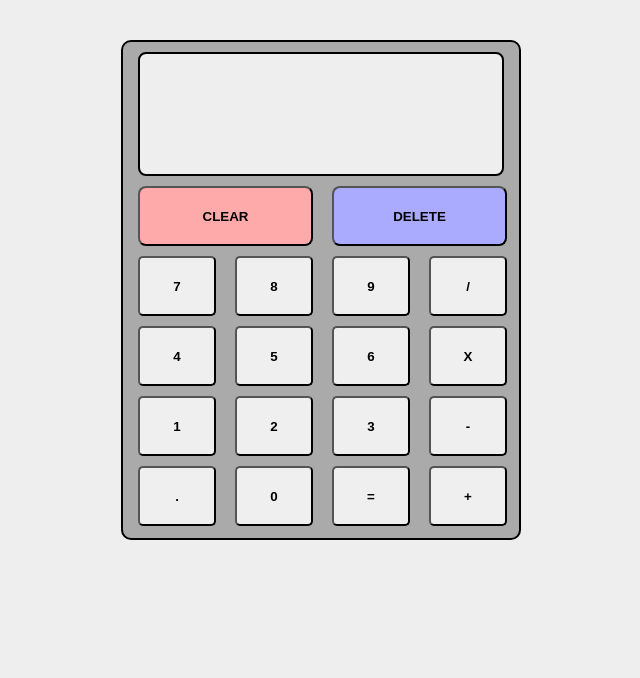
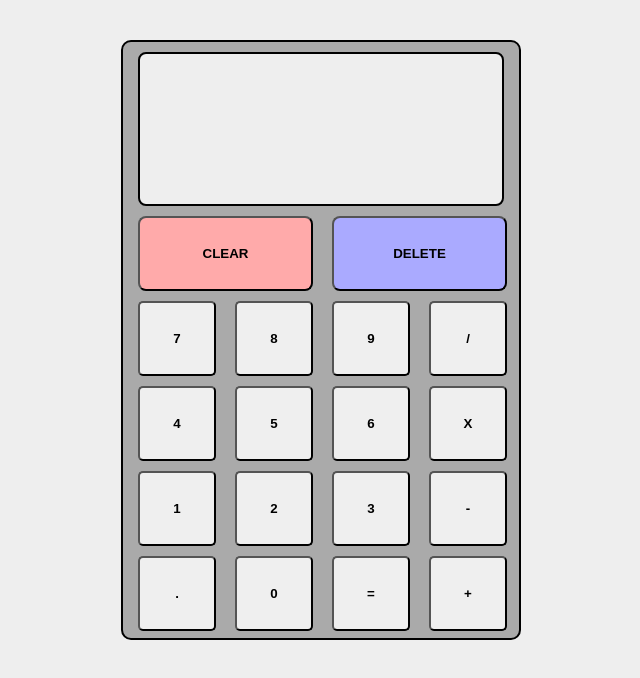
Before and after one commit to Markturt/Calculator, a plain HTML site: page index.html in a window 1280 px wide. Shown: the whole page, without its empty margins (319-959 px from the left). Drawn offline with Linux system fonts and the light colour scheme.

Commit message:
Update stylesheets
made the view of the page larger

```diff
--- a/style.css
+++ b/style.css
@@ -5,7 +5,7 @@ body{
     border: 2px solid black;
     background-color: #aaa;
     box-sizing: border-box;
-    height: 500px;
+    height: 600px;
     margin: 40px auto;
     width:400px;
     border-radius: 10px;
@@ -13,12 +13,12 @@ body{
 .display{
     margin: 10px 15px;
     border: 2px solid black;
-    height: 120px;
+    height: 150px;
     background-color: #eee;
     border-radius: 8px;
 }
 .clearDelete button{
-    height: 60px;
+    height: 75px;
     width: 175px;
 }
 #delete, #clear{
@@ -36,7 +36,7 @@ body{
     margin-top: 10px;
 }
 .button button{
-    height: 60px;
+    height: 75px;
     width:78px;
     margin-left:15px;
     border-radius:5px;
```
